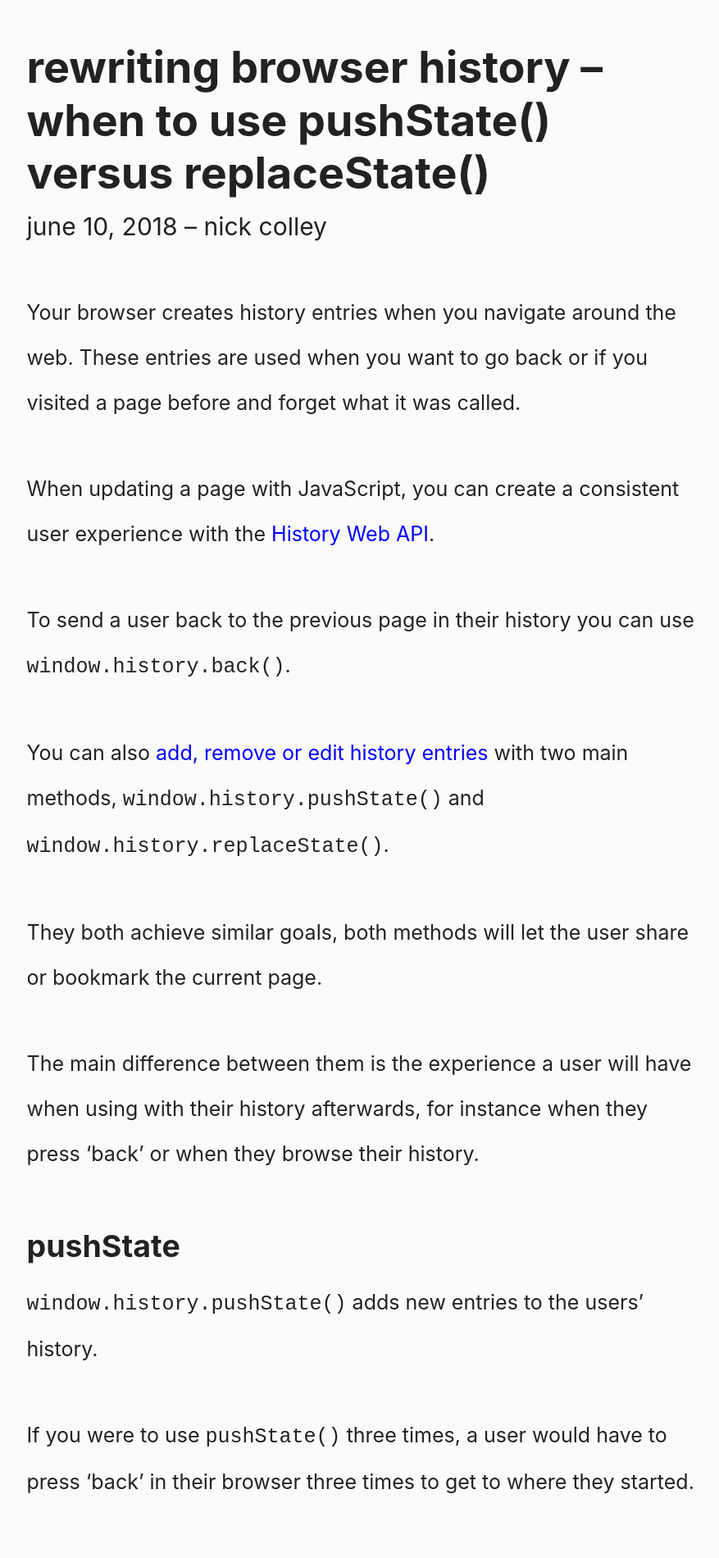
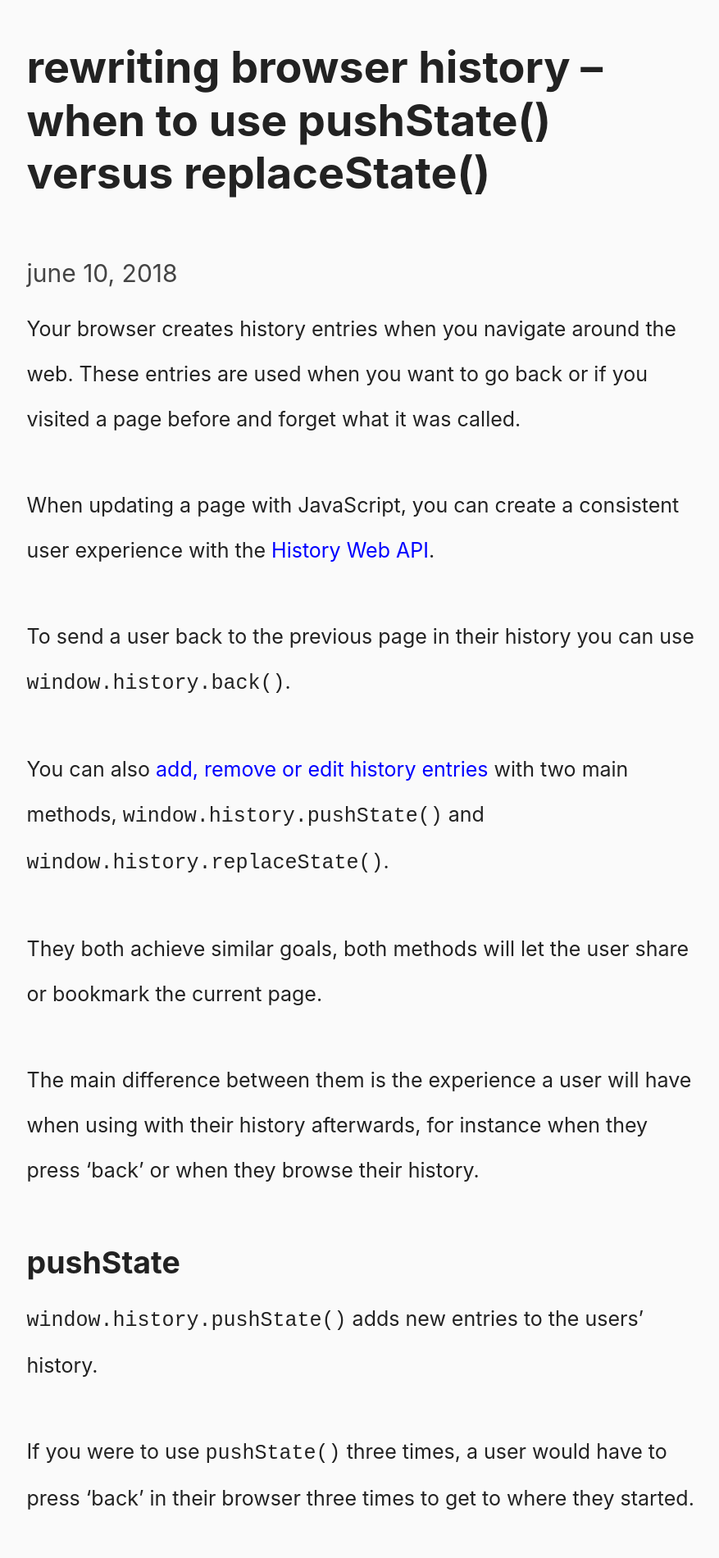
Before and after one commit to NickColley/nickcolley.co.uk, a Jekyll site: the page built from _posts/2018-06-11-pushstate-vs-replacestate.md, in a window 1280 px wide. Shown: the top 1900 px of the page at 82% size, without its empty margins (195-1072 px from the left). Built offline with Jekyll 4.4.1, drawn with Linux system fonts in a browser that asks for light colours.

Commit message:
De-emphasise post author and date

```diff
--- a/_layouts/default.html
+++ b/_layouts/default.html
@@ -100,6 +100,7 @@
       }
 
       .sub-heading {
+        color: #444;
         display: block;
         font-size: 1.2rem;
         margin-top: .2rem;
@@ -167,11 +168,12 @@
       }
 
       .post-heading {
-        margin-bottom: 0;
       }
 
       .post-meta {
-        margin-bottom: 2rem;
+        color: #444;
+        margin-bottom: .5rem;
+        margin-top: .5rem;
       }
 
       .pull-left {
--- a/_layouts/post.html
+++ b/_layouts/post.html
@@ -8,10 +8,6 @@ layout: default
       <time datetime="{{ page.date | date_to_xmlschema }}" itemprop="datePublished">
         {{ page.date | date: "%B %-d, %Y" | downcase }}
       </time>
-      –
-      <span itemprop="author" itemscope itemtype="http://schema.org/Person">
-        <span itemprop="name">nick colley</span>
-      </span>
     </p>
   </header>
   <div class="post-content" itemprop="articleBody">
```
